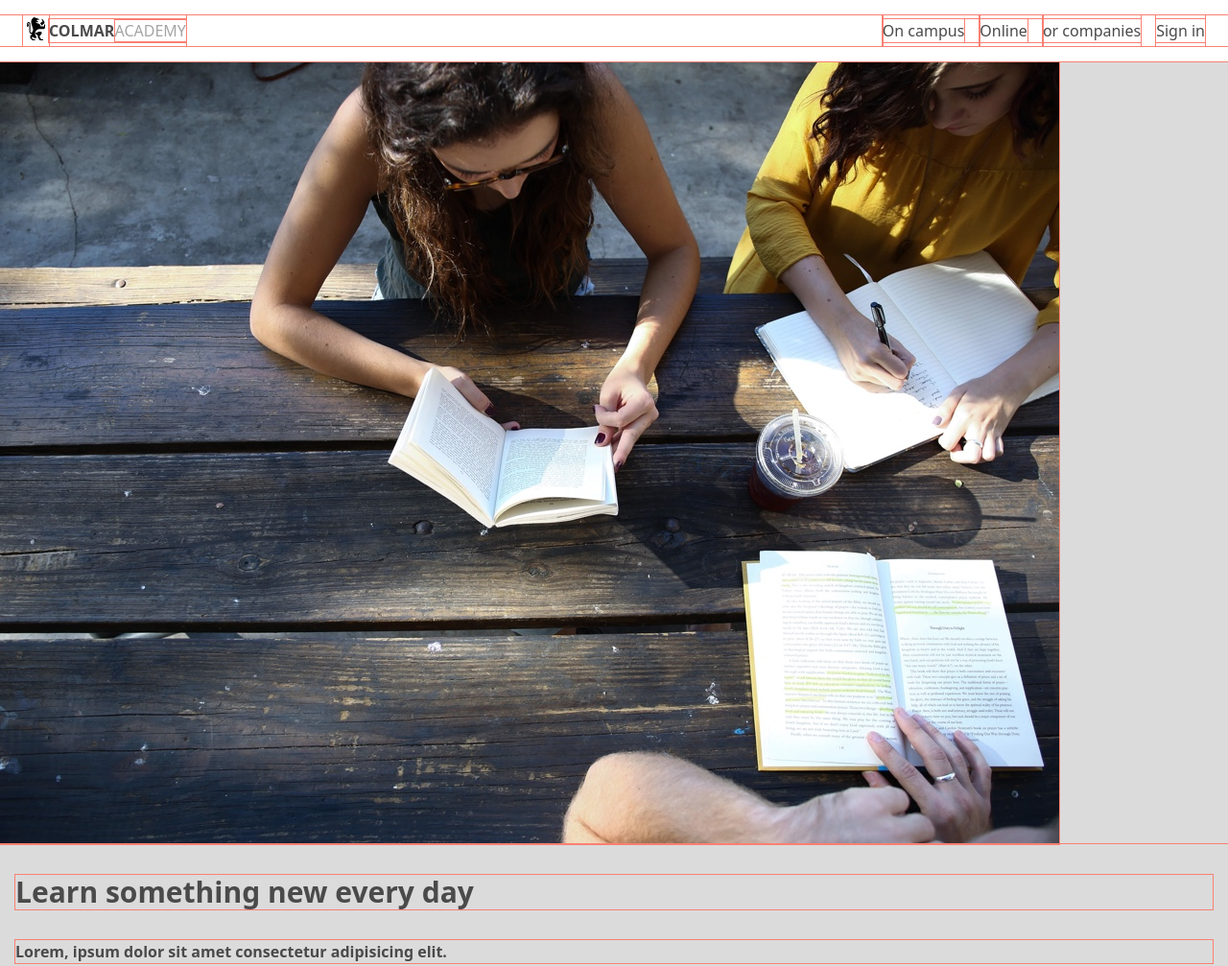
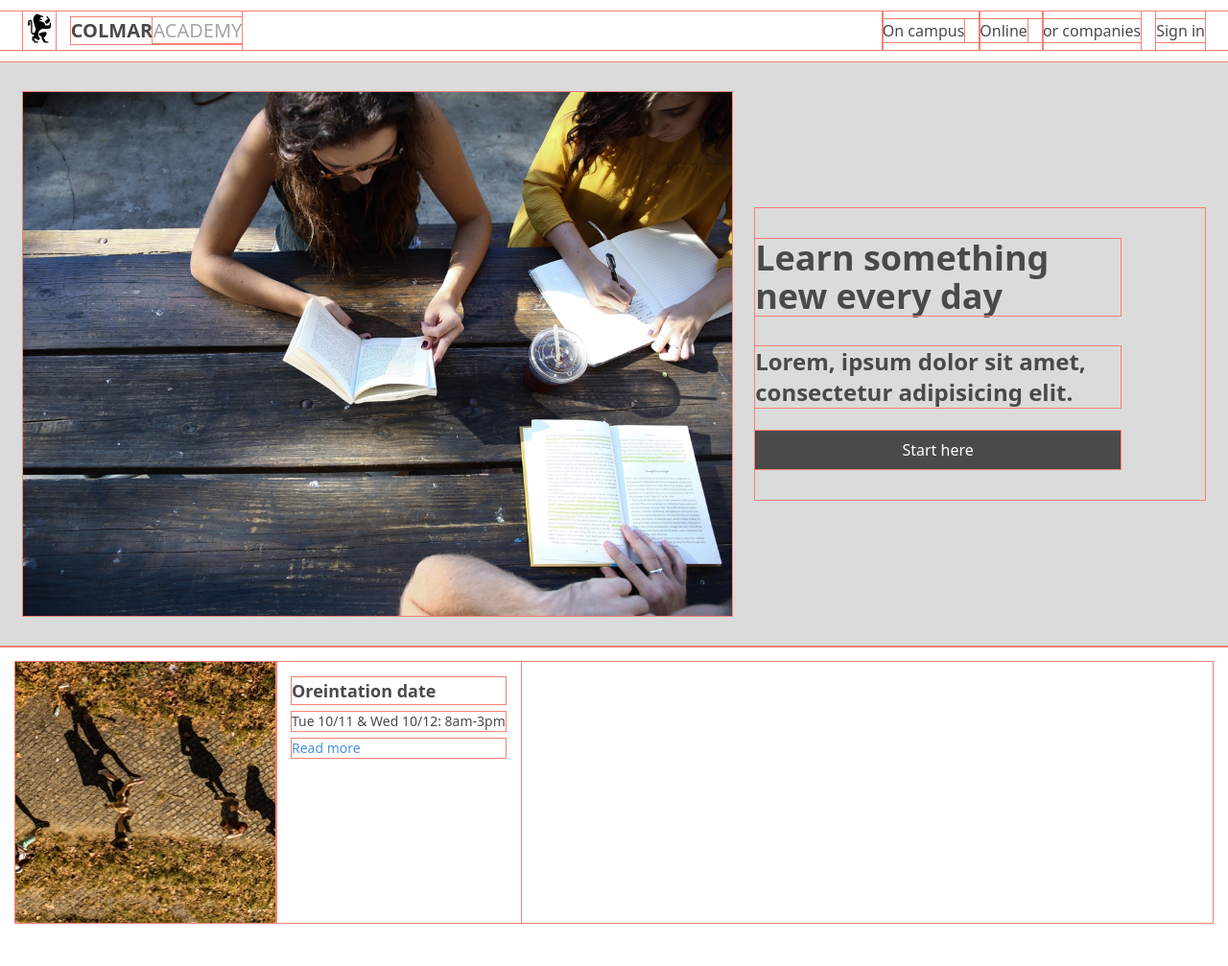
Before and after one commit to z3tz3r0/13-kob-colmar, a plain HTML site: page index.html in a window 1280 px wide. Shown: the top 1007 px of the page at 96% size. Drawn offline with nearby package versions, Linux system fonts and the light colour scheme.

Commit message:
style(file): add responsive - hero banner section

```diff
--- a/index.html
+++ b/index.html
@@ -18,14 +18,16 @@
                     >
                         <a class="flex items-center" href="#"
                             ><img
-                                class="flex-1"
+                                class="flex-1 md:h-10"
                                 src="./images/ic-logo.svg"
                                 alt="Colmar logo"
                             />
-                            <p class="uppercase hidden md:block font-bold">
+                            <p
+                                class="uppercase hidden md:block font-bold text-xl ml-4"
+                            >
                                 Colmar
                                 <span
-                                    class="ml-[-4px] text-[#a5a5a5] font-normal"
+                                    class="ml-[-5px] text-[#a5a5a5] font-normal"
                                     >Academy</span
                                 >
                             </p></a
@@ -68,19 +70,29 @@
             </nav>
         </header>
         <main>
-            <section class="hero bg-[#dbdbdb]">
-                <img src="./images/banner.jpg" alt="" />
-                <article class="p-4 py-8 flex flex-col gap-6">
-                    <h2 class="text-3xl font-extrabold mb-[0.5rem]">
+            <section
+                class="hero bg-[#dbdbdb] flex flex-col md:flex-row md:px-6 md:py-8 md:items-center md:gap-6"
+            >
+                <img
+                    src="./images/banner.jpg"
+                    alt="Hero banner"
+                    class="md:w-3/5"
+                />
+                <article
+                    class="p-4 py-8 flex flex-col gap-6 md:px-0 md:pr-12 lg:pr-22"
+                >
+                    <h2
+                        class="text-3xl font-extrabold mb-[0.5rem] md:text-3xl lg:text-4xl md:font-bold"
+                    >
                         Learn something new every day
                     </h2>
-                    <p class="font-bold">
-                        Lorem, ipsum dolor sit amet consectetur adipisicing
+                    <p class="font-bold text-base md:text- lg:text-2xl">
+                        Lorem, ipsum dolor sit amet, consectetur adipisicing
                         elit.
                     </p>
                     <a
                         href=""
-                        class="block w-full text-center bg-[#9b9b9b] font-bold text-white py-2"
+                        class="block w-full text-center bg-[#9b9b9b] font-bold text-white py-2 md:bg-[#4a4a4a] md:font-normal"
                         >Start here</a
                     >
                 </article>
```
